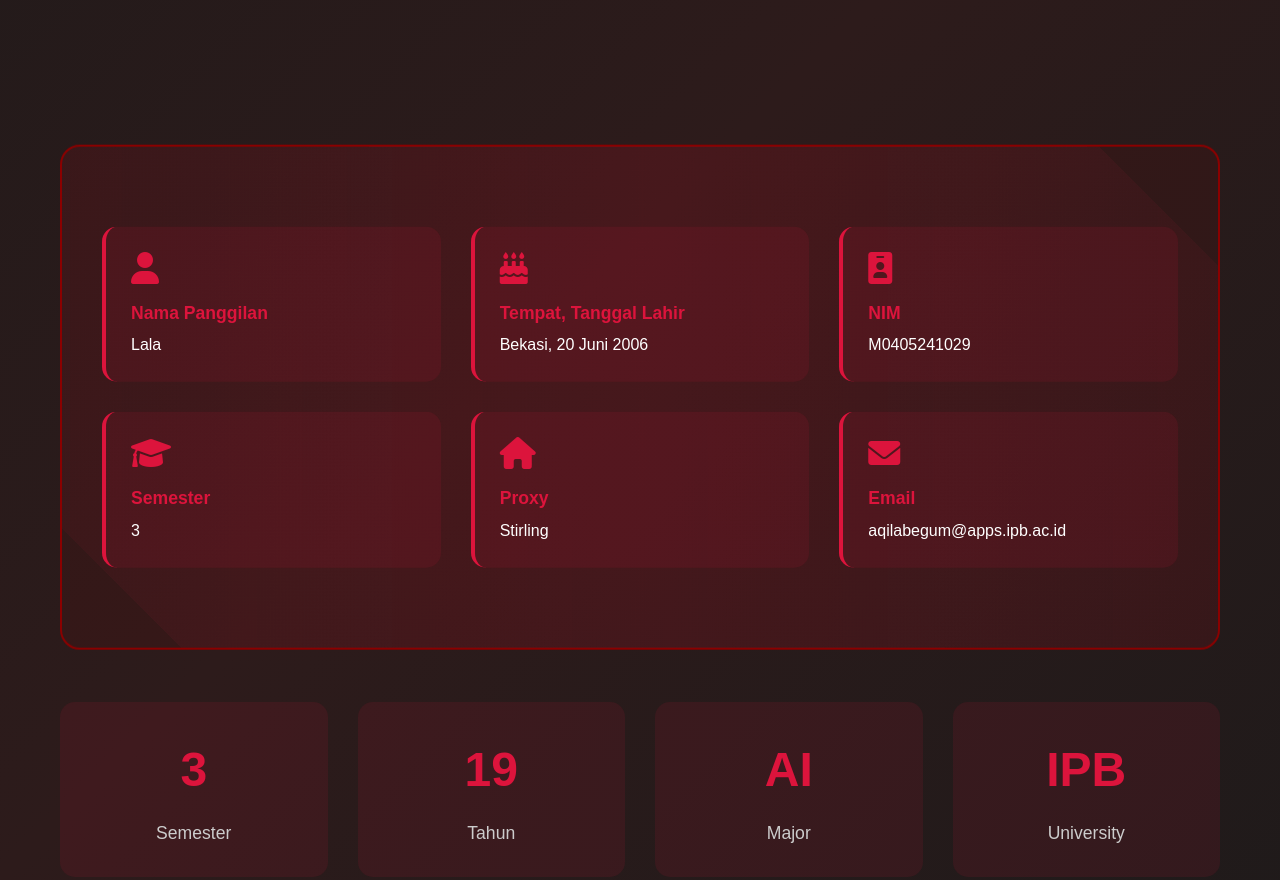
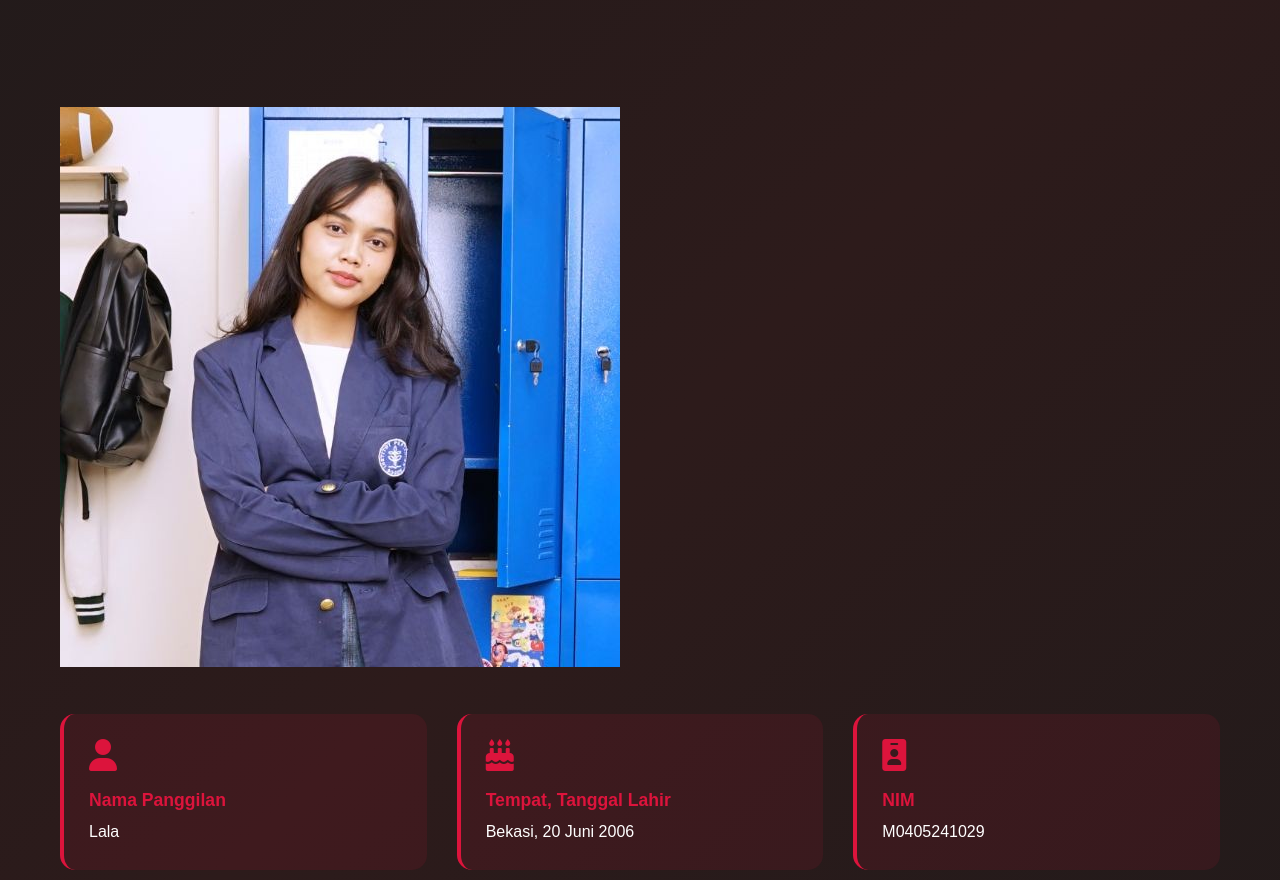
Before and after one commit to aqilabegum/lalaland, a plain HTML site: page index.html in a window 1280 px wide. Shown: the part 960-1840 px from the top of the page. Drawn offline with Linux system fonts and the light colour scheme.

Commit message:
Update index.html

```diff
--- a/index.html
+++ b/index.html
@@ -356,7 +356,9 @@
             </div>
         </div>
 
-        <div class="profile-card">
+        <div class="profile-photo-container">
+    <img src="1736862738974.jpg" alt="Foto Aqila Begum" class="profile-photo">
+</div>
             <div class="info-grid">
                 <div class="info-item fade-in-up">
                     <i class="fas fa-user"></i>
```
